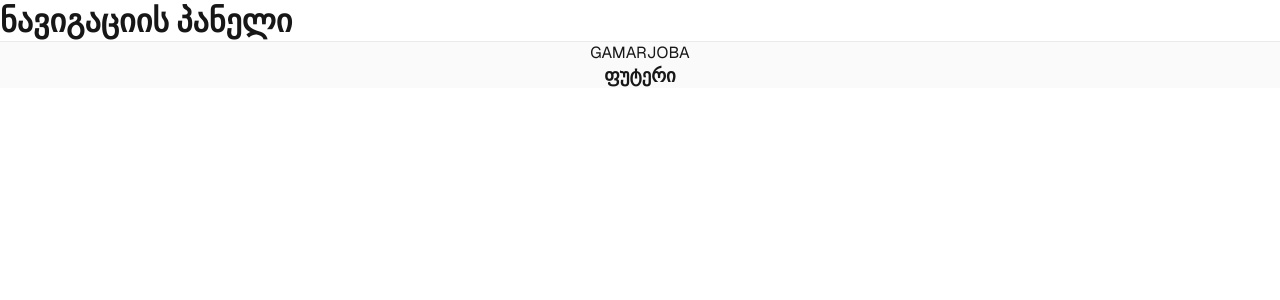
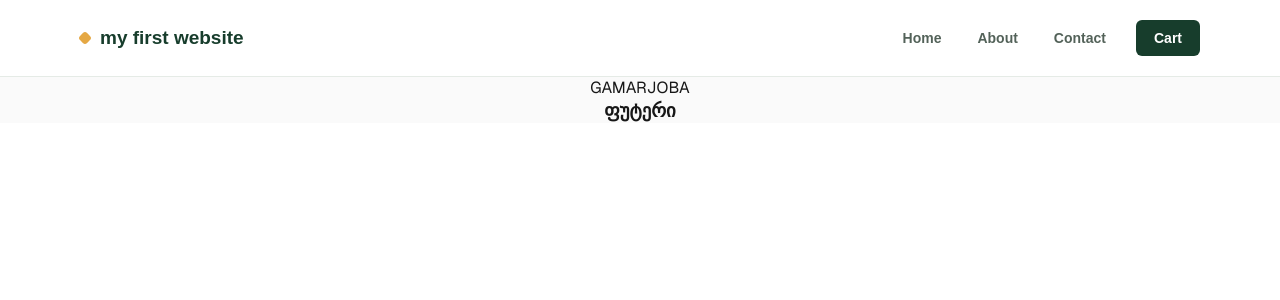
Before and after one commit to AkhalkatsiAvtandil/smart-academy-project-five-lesson-first, a Next.js app: page / in a window 1280 px wide. Shown: the top 300 px of the page. Built offline with nearby package versions, Linux system fonts and the light colour scheme.

Commit message:
1st task #1
პირველი ნაწილი, დამეპვა ნავიგაციის.

```diff
--- a/src/app/layout.js
+++ b/src/app/layout.js
@@ -1,5 +1,6 @@
 import { Geist, Geist_Mono } from "next/font/google";
 import "./globals.css";
+import Navbar from "@/components/navbar/Navbar";
 
 const geistSans = Geist({
   variable: "--font-geist-sans",
@@ -19,7 +20,10 @@ export const metadata = {
 export default function RootLayout({ children }) {
   return (
     <html lang="en" className={`${geistSans.variable} ${geistMono.variable}`}>
-      <body>{children}</body>
+      <body>
+        <Navbar />
+        {children}
+      </body>
     </html>
   );
 }
--- a/src/app/page.js
+++ b/src/app/page.js
@@ -6,7 +6,7 @@ import Footer from "@/components/footer/Footer";
 export default function Home() {
   return (
     <div className={styles.page}>
-      <Navbar />
+      {/* <Navbar /> */}
       <p>GAMARJOBA </p>
       <Footer />
     </div>
--- a/src/components/navbar/Navbar.jsx
+++ b/src/components/navbar/Navbar.jsx
@@ -1,10 +1,28 @@
+import Link from "next/link";
 import styles from "./Navbar.module.css";
+const navbarItems = [
+  { id: 1, name: "Home", url: "/home" },
+  { id: 2, name: "About", url: "/about" },
+  { id: 3, name: "Contact", url: "/contact" },
+  { id: 4, name: "Cart", url: "/cart" },
+];
 
 const Navbar = () => {
   return (
-    <header className={styles.header}>
-      <h1>ნავიგაციის პანელი</h1>
-    </header>
+    <nav className={styles.header}>
+      <div className={styles.navbarContainer}>
+        <Link href="/" className={styles.navbarLogo}>
+          my first website
+        </Link>
+        <div className={styles.navbarMenu}>
+          {navbarItems.map((item) => (
+            <div className={styles.navbarItem} key={item.id}>
+              <Link href={item.url}>{item.name}</Link>
+            </div>
+          ))}
+        </div>
+      </div>
+    </nav>
   );
 };
 
--- a/src/components/navbar/Navbar.module.css
+++ b/src/components/navbar/Navbar.module.css
@@ -1,5 +1,101 @@
 .header {
   width: 100%;
-  border-bottom: 1px solid #eaeaea;
-  background-color: #fff;
+  border-bottom: 1px solid #e5ebe6;
+  background: rgba(255, 255, 255, 0.96);
 }
+
+.navbarContainer {
+  display: flex;
+  align-items: center;
+  justify-content: space-between;
+  width: min(100% - 48px, 1120px);
+  min-height: 76px;
+  margin: 0 auto;
+  gap: 32px;
+}
+
+.navbarLogo {
+  display: inline-flex;
+  align-items: center;
+  flex-shrink: 0;
+  color: #173d2c;
+  font-size: 19px;
+  font-weight: 750;
+  letter-spacing: 0;
+}
+
+.navbarLogo::before {
+  width: 10px;
+  height: 10px;
+  margin-right: 10px;
+  border-radius: 3px;
+  background: #e5a844;
+  content: "";
+  transform: rotate(45deg);
+}
+
+.navbarMenu {
+  display: flex;
+  align-items: center;
+  gap: 8px;
+}
+
+.navbarItem a {
+  display: block;
+  padding: 10px 14px;
+  border-radius: 6px;
+  color: #536259;
+  font-size: 14px;
+  font-weight: 600;
+  transition:
+    background-color 160ms ease,
+    color 160ms ease;
+}
+
+.navbarItem a:hover {
+  background: #f0f5f0;
+  color: #173d2c;
+}
+
+.navbarItem a:focus-visible,
+.navbarLogo:focus-visible {
+  outline: 3px solid #e5a844;
+  outline-offset: 3px;
+}
+
+.navbarItem:last-child a {
+  margin-left: 8px;
+  padding-inline: 18px;
+  background: #173d2c;
+  color: #fff;
+}
+
+.navbarItem:last-child a:hover {
+  background: #24583e;
+}
+
+@media (max-width: 600px) {
+  .navbarContainer {
+    width: calc(100% - 32px);
+    min-height: 68px;
+    flex-wrap: wrap;
+    gap: 12px;
+    padding: 14px 0;
+  }
+
+  .navbarMenu {
+    width: 100%;
+    justify-content: space-between;
+    gap: 2px;
+  }
+
+  .navbarItem a {
+    padding: 9px 10px;
+    font-size: 13px;
+  }
+
+  .navbarItem:last-child a {
+    margin-left: 0;
+    padding-inline: 12px;
+  }
+}
```
